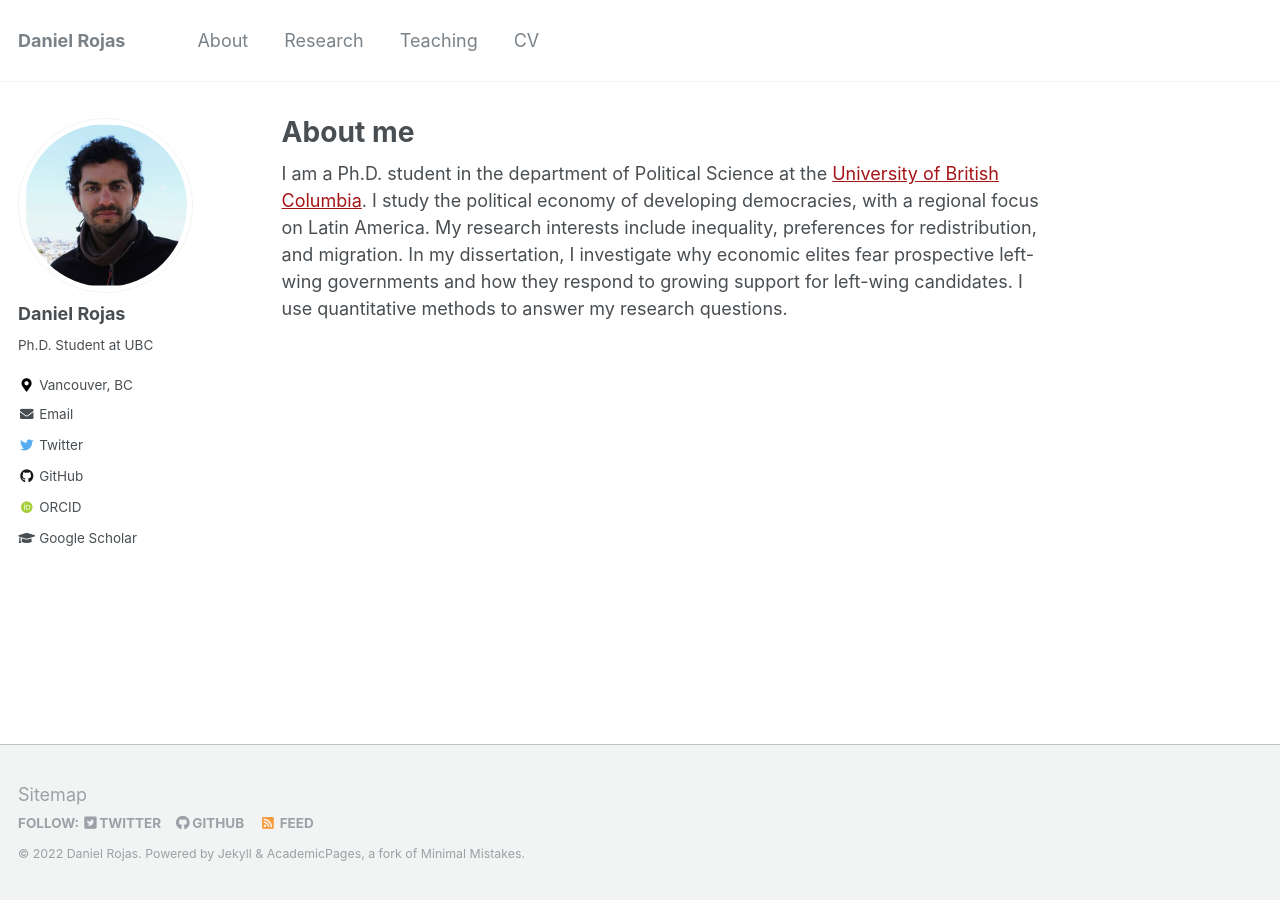
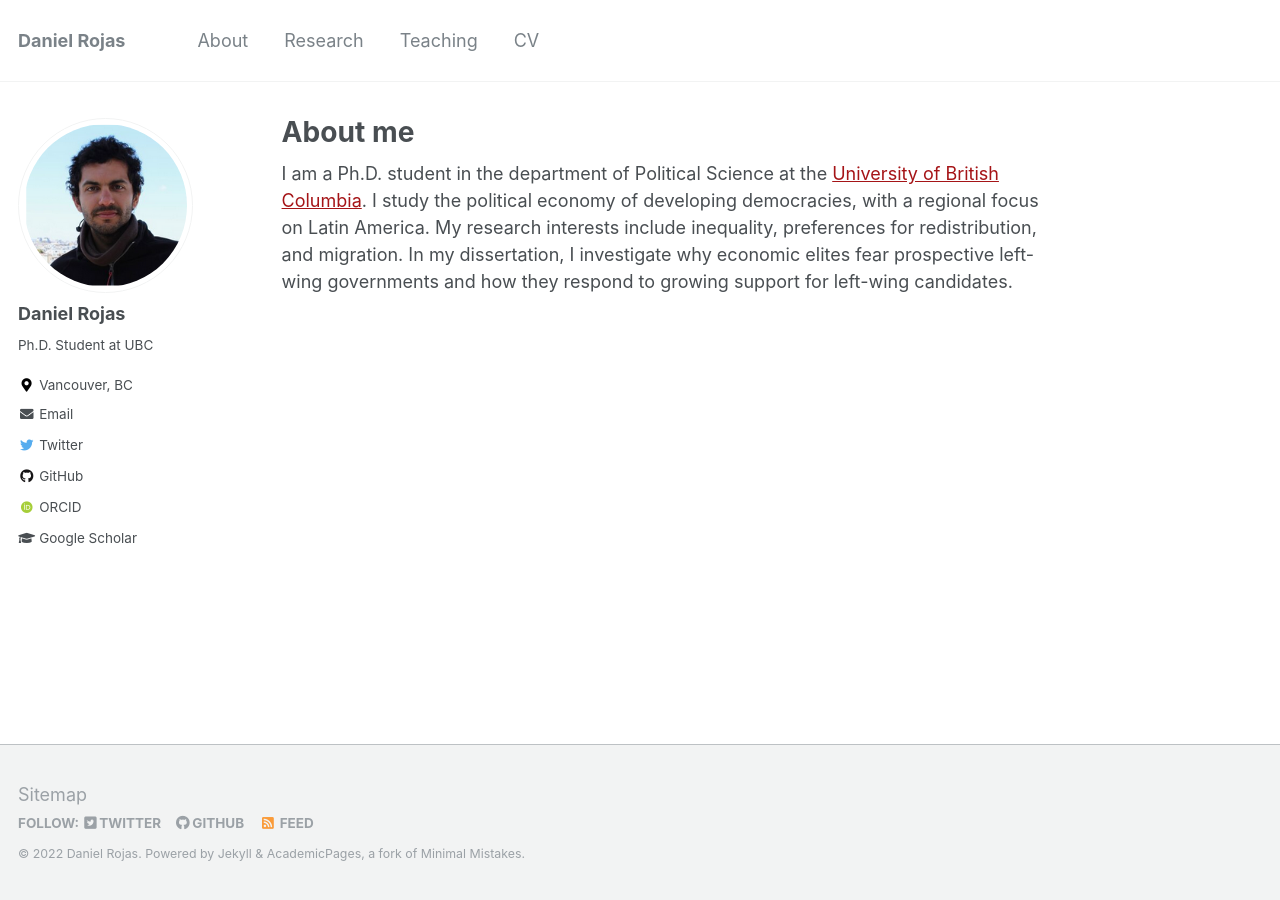
Before and after one commit to danielrojaslozano/danielrojaslozano.github.io, a Jekyll site: the page built from _pages/about.md, in a window 1280 px wide. Built offline with Jekyll 4.4.1, drawn with Linux system fonts in a browser that asks for light colours; some web fonts are replaced.

Commit message:
Update about.md

```diff
--- a/_pages/about.md
+++ b/_pages/about.md
@@ -8,4 +8,4 @@ redirect_from:
   - /about.html
 ---
 
-I am a Ph.D. student in the department of Political Science at the [University of British Columbia](https://politics.ubc.ca/graduate/). I study the political economy of developing democracies, with a regional focus on Latin America. My research interests include inequality, preferences for redistribution, and migration. In my dissertation, I investigate why economic elites fear prospective left-wing governments and how they respond to growing support for left-wing candidates. I use quantitative methods to answer my research questions.
+I am a Ph.D. student in the department of Political Science at the [University of British Columbia](https://politics.ubc.ca/graduate/). I study the political economy of developing democracies, with a regional focus on Latin America. My research interests include inequality, preferences for redistribution, and migration. In my dissertation, I investigate why economic elites fear prospective left-wing governments and how they respond to growing support for left-wing candidates.
```
